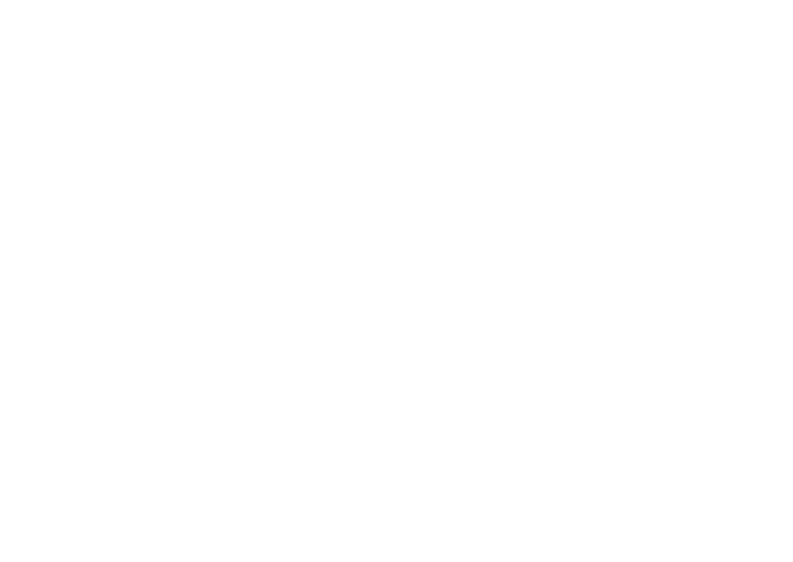
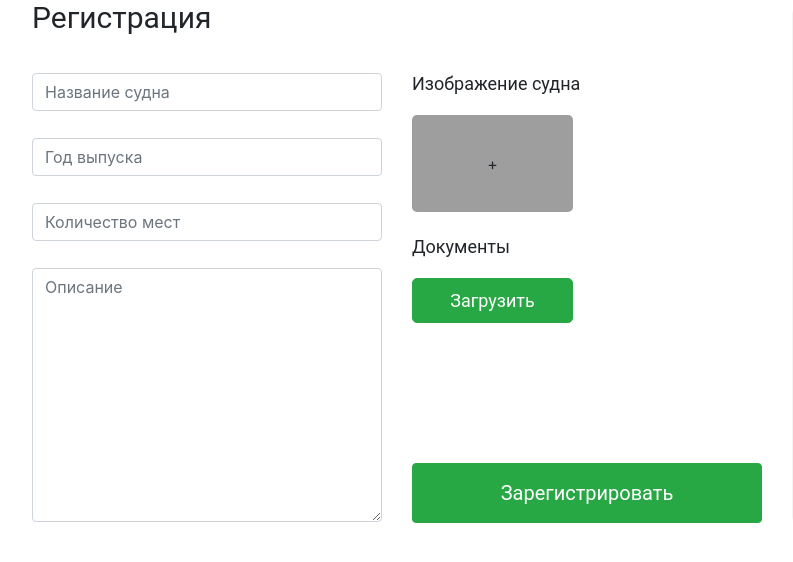
Before and after one commit to spottyladybug/kraken, a Vue app: page /boat in a window 1280 px wide. Shown: the top 562 px of the page, without its empty margins (53-846 px from the left). Built offline with nearby package versions, Linux system fonts and the light colour scheme.

Commit message:
fix add
fix and add

```diff
--- a/src/App.vue
+++ b/src/App.vue
@@ -13,12 +13,6 @@
 </script>
 
 <style>
-#app {
-  font-family: 'Avenir', Helvetica, Arial, sans-serif;
-  -webkit-font-smoothing: antialiased;
-  -moz-osx-font-smoothing: grayscale;
-  text-align: center;
-  color: #2c3e50;
-  margin-top: 60px;
-}
+  @import url('https://fonts.googleapis.com/css?family=Open+Sans&display=swap');
+
 </style>
--- /dev/null
+++ b/src/pages/boat.vue
@@ -0,0 +1,174 @@
+<template>
+	<div id="profile">
+		<b-container>
+			<b-row>
+				<b-col lg="8">
+					<b-row>
+						<b-col lg="2">
+							<div class="ttl">
+								Регистрация
+							</div>
+						</b-col>
+					</b-row>
+
+					<b-row>
+						<b-col lg="6">
+							<b-form-input
+							class="type"
+							type="text"
+							placeholder="Название судна"
+							></b-form-input>
+
+							<b-form-input
+							class="type"
+							type="number"
+							placeholder="Год выпуска"
+							></b-form-input>
+
+							<b-form-input
+							class="type"
+							type="number"
+							placeholder="Количество мест"
+							></b-form-input>
+
+							<b-form-textarea
+							id="textarea"
+							placeholder="Описание"
+							rows="10"
+							></b-form-textarea>
+
+						</b-col>
+						<b-col lg="6">
+							<b-row>
+								<b-col lg="7">
+									<div class="ttl-boat">Изображение судна</div>
+								</b-col>
+							</b-row>
+							<b-row>
+								<b-col lg="6">
+									<div class="add-img-boat">+</div>
+								</b-col>
+							</b-row>
+							<b-row>
+								<b-col lg="6">
+									<div class="ttl-doc">Документы</div>
+								</b-col>
+							</b-row>
+							<b-row>
+								<b-col lg="6">
+									<b-button class="success" variant="success">Загрузить</b-button>
+								</b-col>
+							</b-row>
+							<b-row>
+								<b-col lg="12">
+									<b-button class="success-big" variant="success">Зарегистрировать</b-button>
+								</b-col>
+							</b-row>
+						</b-col>
+					</b-row>
+				</b-col>
+
+				<b-col lg="4">
+					<div class="profile-info">
+
+					</div>
+				</b-col>
+			</b-row>
+		</b-container>
+	</div>
+</template>
+
+<script>
+	export default {
+
+	}
+</script>
+
+<style scoped>
+	.ttl {
+
+		font-size: 30px;
+		line-height: 35px;
+		margin: 0 0 38px 0;
+
+		font-family: Roboto;
+	}
+
+	.ttl-boat {
+		font-size: 18px;
+		line-height: 21px;
+
+		margin-bottom: 21px;
+
+		font-family: Roboto;
+	}
+
+	.add-img-boat {
+		width: 161px;
+		height: 97px;
+
+		background: #9E9E9E;
+		border-radius: 5px;
+
+		margin-bottom: 24px;
+	}
+
+	.ttl-doc {
+
+		font-family: Roboto;
+		font-size: 18px;
+		line-height: 21px;
+
+		margin-bottom: 21px;
+	}
+
+	.type {
+		margin: 0 0 27px 0;
+	}
+
+	.profile-info {
+		width: 350px;
+		height: 531px;
+
+
+		border: 1px solid #F4F4F4;
+		border-radius: 15px;
+		background: #F4F4F4;
+
+		font-family: Roboto;
+	}
+
+	.success {
+		width: 161px;
+		height: 45px;
+
+		border-radius: 5px;
+
+		font-size: 18px;
+		line-height: 21px;
+
+
+		margin-bottom: 140px;
+
+		font-family: Roboto;
+	}
+
+	.success-big {
+		width: 350px;
+		height: 60px;
+
+		font-size: 20px;
+		line-height: 23px;
+
+		font-family: Roboto;
+	}
+
+	.add-img-boat {
+		display: flex;
+		justify-content: center;
+		align-items: center;
+	}
+
+
+
+</style>
--- a/src/pages/home.vue
+++ b/src/pages/home.vue
@@ -7,12 +7,12 @@
     <b-button id="show-btn-aut" @click="showModalAutorization">Войти</b-button>
 
     <!-- Регистрация -->
-    <b-modal ref="reg-modal" hide-footer title="Регистрация">
+    <b-modal class="ttl-text" ref="reg-modal" hide-footer title="Регистрация">
       <b-container class="d-block text-center">
-        <b-row class="my-4">
+        <b-row >
           <b-col class="field" lg="12">
            <b-form-input
-           class="type-text"
+           class="type"
            type="text"
            placeholder="Имя"
            ></b-form-input>
@@ -20,35 +20,35 @@
 
           <b-col class="field" lg="12">
            <b-form-input
-           class="type-text"
+           class="type"
            type="text"
            placeholder="Фамилия"></b-form-input>
           </b-col>
 
           <b-col class="field" lg="12">
            <b-form-input
-           class="type-email"
+           class="type"
            type="email"
            placeholder="Email"></b-form-input>
           </b-col>
 
           <b-col class="field" lg="12">
            <b-form-input
-           class="type-tel"
+           class="type"
            type="tel"
            placeholder="Телефон"></b-form-input>
           </b-col>
 
           <b-col class="field" lg="12">
            <b-form-input
-           class="type-password"
+           class="type"
            type="password"
            placeholder="Пароль"></b-form-input>
           </b-col>
 
           <b-col class="field" lg="12">
            <b-form-input
-           class="type-password"
+           class="type"
            type="password"
            placeholder="Проверка пароля"></b-form-input>
           </b-col>
@@ -64,18 +64,18 @@
     </b-modal>
 
     <!-- Авторизация -->
-    <b-modal ref="aut-modal" hide-footer title="Вход">
+    <b-modal class="ttl-text" ref="aut-modal" hide-footer title="Вход">
       <b-container class="d-block text-center">
         <b-row class="my-4">
           <b-col class="field" lg="12">
           <b-form-input
-          class="type-email"
+          class="type"
           type="email"
           placeholder="Email"></b-form-input>
           </b-col>
           <b-col class="field" lg="12">
           <b-form-input
-          class="type-password"
+          class="type"
           type="password"
           placeholder="Пароль"></b-form-input>
           </b-col>
@@ -89,7 +89,6 @@
       </b-container>
 
     </b-modal>
-
 
   </div>
 </template>
@@ -122,6 +121,10 @@
 </script>
 
 <style scoped>
+
+  .field {
+    font-family: Roboto;
+  }
   .name-field {
     display: flex;
     align-items: flex-start;
@@ -129,6 +132,8 @@
 
   .success {
     width: 100%;
+    height: 57px;
+    font-size: 22px;
   }
 
   #show-btn-reg {
@@ -139,28 +144,14 @@
     margin: 0 5px 0 5px;
   }
 
+
   .field {
     margin: 0 0 14px 0;
   }
 
-  .type-text {
+  .type {
     height: 46px;
-    color: #000;
-  }
-
-  .type-email {
-    height: 46px;
-    color: #000;
-  }
-
-  .type-tel {
-    height: 46px;
-    color: #000;
-  }
-
-  .type-password {
-    height: 46px;
-    color: #000;
+    font-size: 16px;
   }
 
 
--- /dev/null
+++ b/src/pages/profile.vue
@@ -0,0 +1,118 @@
+<template>
+	<div id="profile">
+		<b-container>
+			<b-row>
+				<b-col lg="8">
+					<b-row>
+						<b-col lg="2">
+							<div class="ttl">
+								Роли
+							</div>
+						</b-col>
+					</b-row>
+
+					<b-row>
+						<b-col lg="6">
+							<div class="role">
+								<div class="role-ttl">
+									Владелец судна
+								</div>
+								<div class="role-icon"></div>
+							</div>
+						</b-col>
+						<b-col lg="6">
+							<div class="role">
+								<div class="role-ttl">
+									Капитан
+								</div>
+								<div class="role-icon"></div>
+							</div>
+						</b-col>
+						<b-col lg="6">
+							<div class="role">
+								<div class="role-ttl">
+									Матрос
+								</div>
+								<div class="role-icon"></div>
+							</div>
+						</b-col>
+						<b-col lg="6">
+							<div class="role">
+								<div class="role-ttl">
+									Помощник организатора
+								</div>
+								<div class="role-icon"></div>
+							</div>
+						</b-col>
+					</b-row>
+				</b-col>
+
+				<b-col lg="4">
+					<div class="profile-info">
+
+					</div>
+				</b-col>
+			</b-row>
+		</b-container>
+	</div>
+</template>
+
+<script>
+	export default {
+
+	}
+</script>
+
+<style scoped>
+	.ttl {
+
+		font-size: 30px;
+		line-height: 35px;
+
+		font-family: Roboto;
+	}
+
+	.role {
+
+		display: flex;
+		justify-content: center;
+		align-items: center;
+		flex-direction: column;
+
+		width: 350px;
+		height: 212px;
+		margin: 30px 30px 0 0;
+
+		background: #F4F4F4;
+		border-radius: 18px;
+
+	}
+
+	.role-ttl {
+		font-size: 22px;
+		line-height: 26px;
+		margin: 0 0 21px 0;
+
+		font-family: Roboto;
+	}
+
+	.role-icon {
+		width: 160px;
+		height: 123px;
+		background: #C4C4C4;
+	}
+
+	.profile-info {
+		width: 350px;
+		height: 531px;
+
+
+		border: 1px solid #F4F4F4;
+		border-radius: 15px;
+		background: #F4F4F4;
+
+		font-family: Roboto;
+	}
+
+
+</style>
--- a/src/router.js
+++ b/src/router.js
@@ -1,6 +1,8 @@
 import Vue from 'vue'
 import Router from 'vue-router'
 import home from 'src/pages/home'
+import profile from 'src/pages/profile'
+import boat from 'src/pages/boat'
 ;
 
 Vue.use(Router);
@@ -12,6 +14,18 @@
             path: '/',
             name: 'home',
             component: home,
+        },
+
+        {
+            path: '/profile',
+            name: 'profile',
+            component: profile,
+        },
+
+        {
+            path: '/boat',
+            name: 'boat',
+            component: boat,
         }
     ],
 })
```
Also changed, not shown: src/img/photo.png (added).
